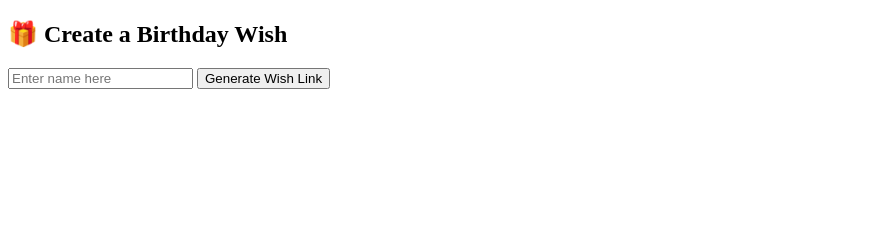
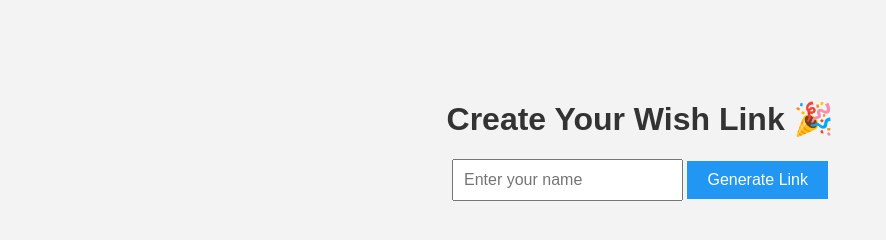
Before and after one commit to nishantspspeech/wish-link, a website: page index.html in a window 1280 px wide. Shown: the whole page, without its empty margins (0-886 px from the left). Drawn offline with Linux system fonts and the light colour scheme.

Commit message:
Update index.html

```diff
--- a/index.html
+++ b/index.html
@@ -1,29 +1,24 @@
-
 <!DOCTYPE html>
-<html>
+<html lang="en">
 <head>
-  <title>Create Your Wish</title>
+  <meta charset="UTF-8" />
+  <meta name="viewport" content="width=device-width, initial-scale=1.0" />
+  <title>Wish Link Generator</title>
+  <style>
+    body { font-family: Arial; text-align: center; margin-top: 100px; background: #f3f3f3; }
+    h1 { color: #333; }
+    form { margin-top: 20px; }
+    input { padding: 10px; font-size: 16px; }
+    button { padding: 10px 20px; font-size: 16px; background-color: #2196f3; color: white; border: none; cursor: pointer; }
+    button:hover { background-color: #1976d2; }
+  </style>
 </head>
 <body>
-  <h2>🎁 Create a Birthday Wish</h2>
-  <input id="nameInput" placeholder="Enter name here" />
-  <button onclick="createWish()">Generate Wish Link</button>
-  <p id="result"></p>
-
-  <script>
-    function createWish() {
-      const name = document.getElementById('nameInput').value;
-      fetch('/create-wish', {
-        method: 'POST',
-        headers: { 'Content-Type': 'application/json' },
-        body: JSON.stringify({ name })
-      })
-      .then(res => res.json())
-      .then(data => {
-        const fullLink = window.location.origin + data.link;
-        document.getElementById('result').innerHTML = `👉 <a href="${fullLink}" target="_blank">${fullLink}</a>`;
-      });
-    }
-  </script>
+  <h1>Create Your Wish Link 🎉</h1>
+  <form>
+    <input type="text" placeholder="Enter your name" required />
+    <button type="submit">Generate Link</button>
+  </form>
+  <script src="script.js"></script>
 </body>
 </html>
```
